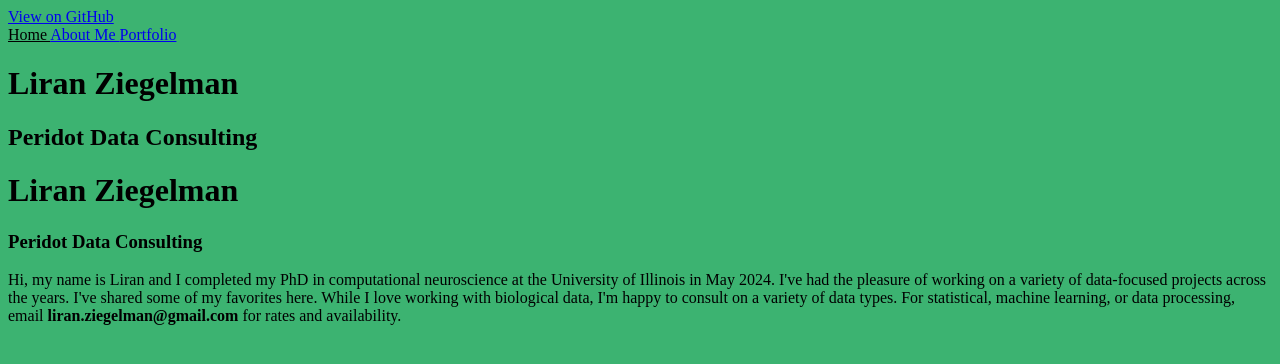
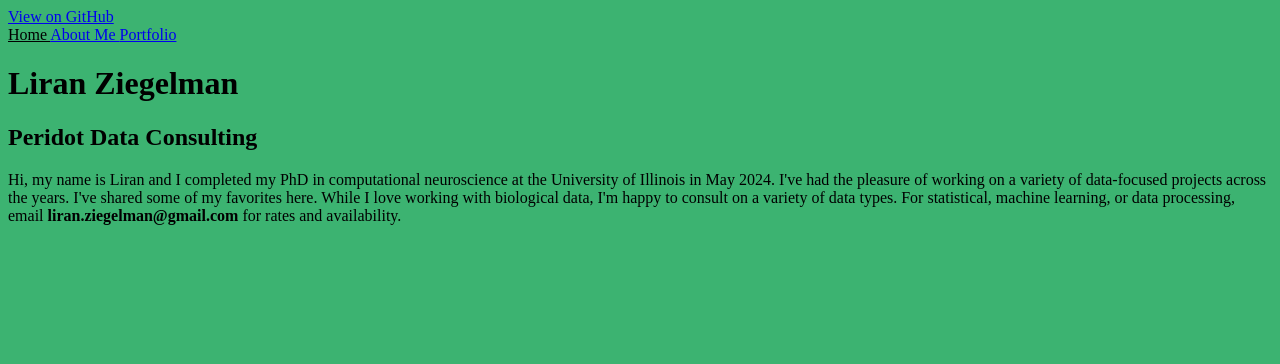
Before and after one commit to lziegelman/lziegelman.github.io, a Jekyll site: the page built from index.html, in a window 1280 px wide. Shown: the top 364 px of the page. Built offline with Jekyll 4.4.1, drawn with Linux system fonts in a browser that asks for light colours.

Commit message:
Updates to defaults

```diff
--- a/_layouts/default.html
+++ b/_layouts/default.html
@@ -10,7 +10,13 @@
   <body>
     <a id="forkme_banner" href="{{ site.github.repository_url }}">View on GitHub</a>
     <div class="shell">
+
+
+
     {% include navigation.html %}
+
+
+
     <h1>{{page.title}}</h1>
     <h2>{{page.description}}</h2>
     {{ content }}
--- a/index.html
+++ b/index.html
@@ -4,7 +4,4 @@ title: Liran Ziegelman
 description: Peridot Data Consulting
 ---
 
-<h1>Liran Ziegelman</h1>
-<h3>Peridot Data Consulting</h3>
-
 <p> Hi, my name is Liran and I completed my PhD in computational neuroscience at the University of Illinois in May 2024. I've had the pleasure of working on a variety of data-focused projects across the years. I've shared some of my favorites here. While I love working with biological data, I'm happy to consult on a variety of data types. For statistical, machine learning, or data processing, email <strong>liran.ziegelman@gmail.com</strong> for rates and availability. </p>
```
